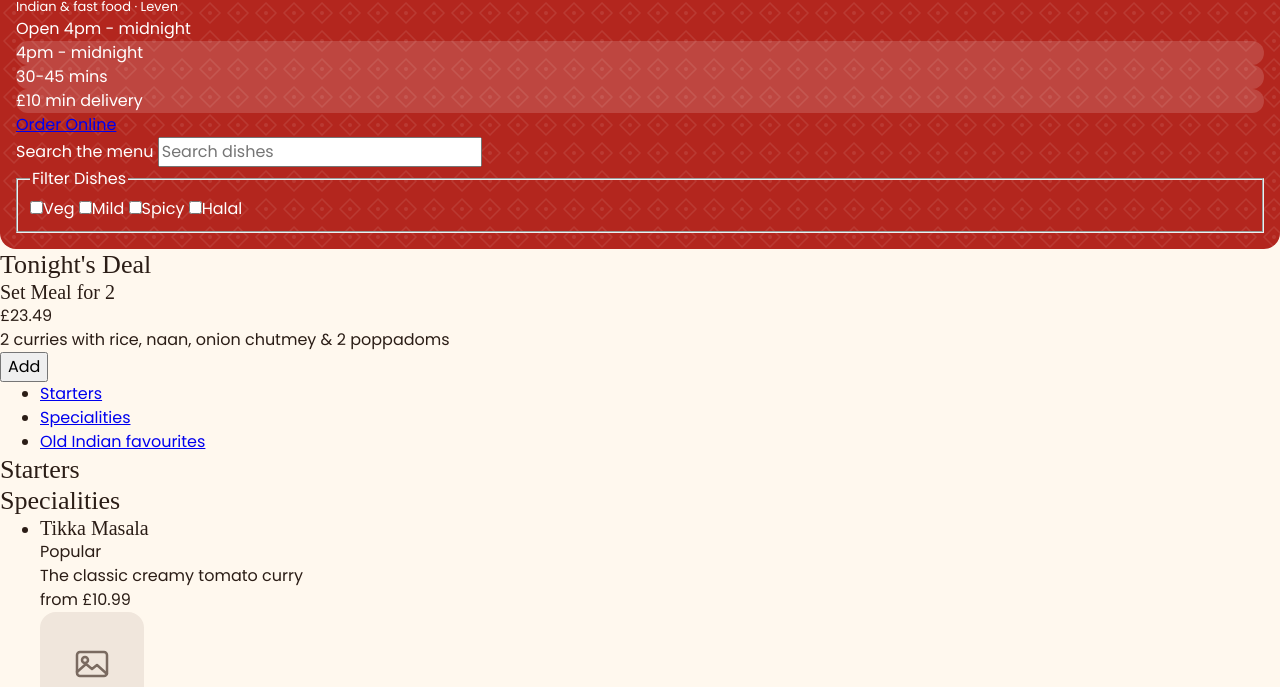
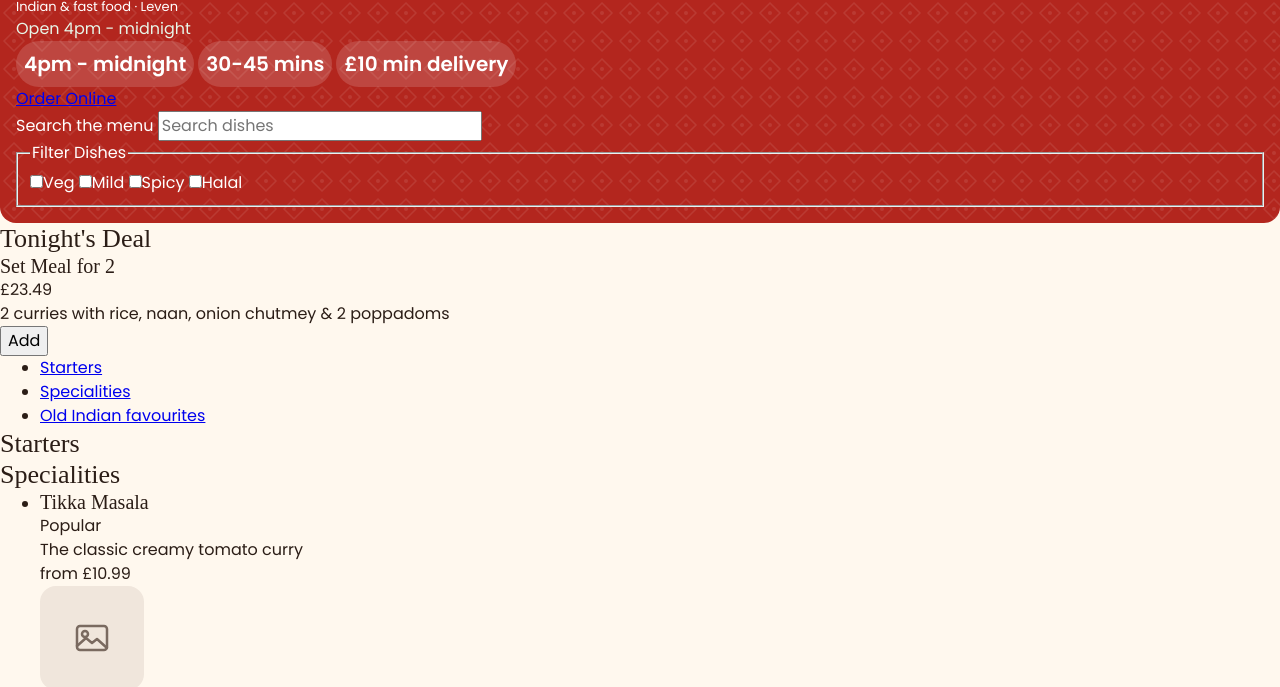
Before and after one commit to Jack-Fox01/real-spice, a plain HTML site: page index.html in a window 1280 px wide. Shown: the part 133-820 px from the top of the page. Drawn offline with Linux system fonts and the light colour scheme; a web font is replaced by a local one.

Commit message:
Saving work as wifi isnt wokring

```diff
--- a/css/styles.css
+++ b/css/styles.css
@@ -181,7 +181,22 @@ span.hero-span {
     color: var(--brand-accent);
 }
 
+/* INFO CHIPS */
 .info-chip {
     background-color: rgba(255, 255, 255, 0.15);
     border-radius: var(--radius-pill);
+    padding-block: var(--space-2);
+    padding-inline: var(--space-2);
+    font-size: var(--font-size-h3);
+    font-weight: var(--font-weight-bold);
 }
+
+.info-chips {
+    display: flex;
+    gap: var(--space-1);
+    flex-wrap: wrap;
+}
+
+#open-status {
+    color: var(--status-green-bg);
+}
```
